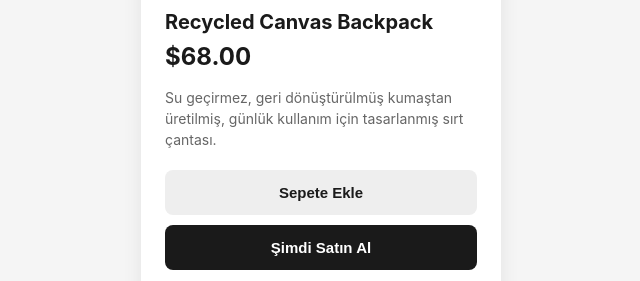
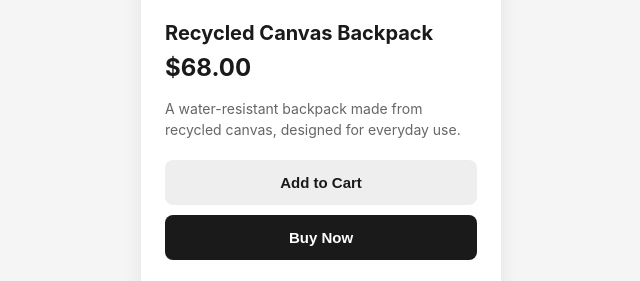
Before and after one commit to ebricchan/gtm-demo, a plain HTML site: page index.html in a window 1280 px wide. Shown: the part 349-630 px from the top of the page, without its empty margins (319-959 px from the left). Drawn offline with Linux system fonts and the light colour scheme.

Commit message:
Update index.html

```diff
--- a/index.html
+++ b/index.html
@@ -1,6 +1,6 @@
 
 <!DOCTYPE html>
-<html lang="tr">
+<html lang="en">
 <head>
 <meta charset="UTF-8">
 <meta name="viewport" content="width=device-width, initial-scale=1.0">
@@ -79,13 +79,13 @@ height="0" width="0" style="display:none;visibility:hidden"></iframe></noscript>
   <div class="product-info">
     <h2>Recycled Canvas Backpack</h2>
     <div class="price">$68.00</div>
-    <p>Su geçirmez, geri dönüştürülmüş kumaştan üretilmiş, günlük kullanım için tasarlanmış sırt çantası.</p>
+    <p>A water-resistant backpack made from recycled canvas, designed for everyday use.</p>
 
     <button class="btn btn-secondary" id="add-to-cart-btn" data-product="Recycled Canvas Backpack" data-price="68.00">
-      Sepete Ekle
+      Add to Cart
     </button>
     <button class="btn btn-primary" id="buy-now-btn" data-product="Recycled Canvas Backpack" data-price="68.00">
-      Şimdi Satın Al
+      Buy Now
     </button>
 
     <div id="status"></div>
@@ -93,7 +93,7 @@ height="0" width="0" style="display:none;visibility:hidden"></iframe></noscript>
 </div>
 
 <script>
-  // dataLayer henüz yoksa oluştur (GTM eklenmeden de sayfa çalışsın diye)
+  // Initialize dataLayer in case GTM hasn't loaded yet (so the page still works standalone)
   window.dataLayer = window.dataLayer || [];
 
   function pushEvent(eventName, btn) {
@@ -110,9 +110,9 @@ height="0" width="0" style="display:none;visibility:hidden"></iframe></noscript>
       }
     });
 
-    // Sayfada görsel geri bildirim (GTM'siz de test edebilmen için)
+    // Visual feedback on the page (so you can test even without GTM)
     var status = document.getElementById('status');
-    status.textContent = '✓ dataLayer event gönderildi: "' + eventName + '"';
+    status.textContent = '✓ dataLayer event sent: "' + eventName + '"';
     setTimeout(function() { status.textContent = ''; }, 2500);
 
     console.log('dataLayer push:', window.dataLayer[window.dataLayer.length - 1]);
```
